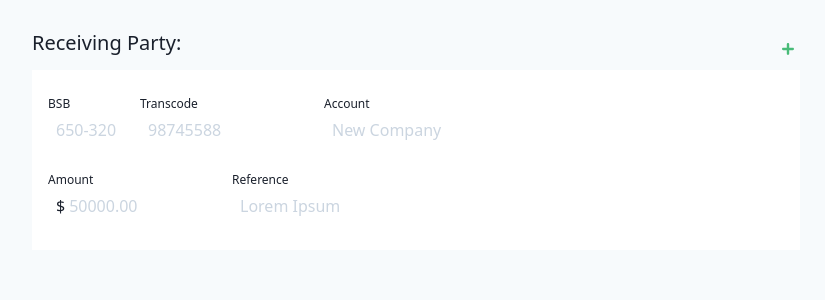
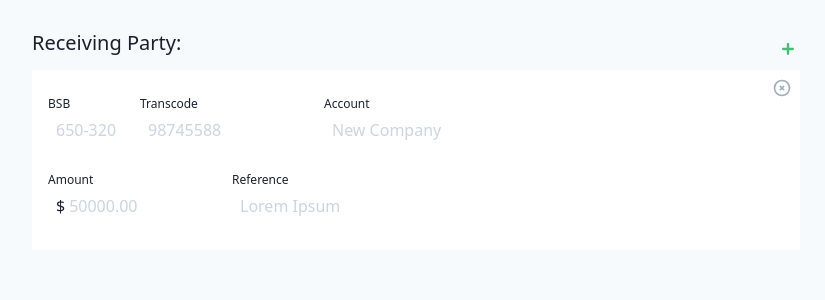
Before and after one commit to baxelson12/aba-gen, an Angular app: page / in a window 1280 px wide. Shown: the part 316-616 px from the top of the page, without its empty margins (224-1049 px from the left). Built offline with nearby package versions, Linux system fonts and the light colour scheme.

Commit message:
feat: Button to remove array entries

```diff
--- a/src/app/app.component.html
+++ b/src/app/app.component.html
@@ -52,14 +52,23 @@
   <div class="mb-16" formArrayName="recipient">
     <div class="flex justify-between items-center">
       <legend class="mb-3 text-xl font-medium">Receiving Party:</legend>
-      <button (click)="addRecipient()">
+      <button (click)="addRecipient()" class="focus:outline-none">
       <svg class="h-6 w-6 fill-current text-green-500" viewBox="0 0 20 20" xmlns="http://www.w3.org/2000/svg">
         <path fill-rule="evenodd" clip-rule="evenodd"
           d="M10 5C10.5523 5 11 5.44772 11 6V9L14 9C14.5523 9 15 9.44772 15 10C15 10.5523 14.5523 11 14 11H11V14C11 14.5523 10.5523 15 10 15C9.44771 15 9 14.5523 9 14V11H6C5.44772 11 5 10.5523 5 10C5 9.44771 5.44772 9 6 9L9 9V6C9 5.44772 9.44771 5 10 5Z" />
       </svg>
       </button>
     </div>
-    <div *ngFor="let recipient of recipient.controls; let i=index" [formGroupName]="i" class="px-4 py-5 mb-3 shadow bg-white rounded flex flex-col">
+    <div *ngFor="let recipient of recipient.controls; let i=index" [formGroupName]="i" class="px-4 py-5 mb-3 shadow bg-white rounded flex flex-col relative">
+      <div class="absolute top-0 right-0 p-2">
+        <button (click)="removeRecipient(i)" class="focus:outline-none">
+          <svg class="w-5 h-5 stroke-current text-gray-500 hover:text-red-500" fill="none" viewBox="0 0 24 24" xmlns="http://www.w3.org/2000/svg">
+            <path
+              d="M10 14L12 12M12 12L14 10M12 12L10 10M12 12L14 14M21 12C21 16.9706 16.9706 21 12 21C7.02944 21 3 16.9706 3 12C3 7.02944 7.02944 3 12 3C16.9706 3 21 7.02944 21 12Z"
+              stroke-width="2" stroke-linecap="round" stroke-linejoin="round" />
+          </svg>
+        </button>
+      </div>
       <div class="mb-3 w-full flex">
         <div class="w-1/8 pr-3">
           <div class="mb-2">
--- a/src/app/app.component.ts
+++ b/src/app/app.component.ts
@@ -39,4 +39,8 @@ export class AppComponent implements OnInit {
 
     this.recipient.push(form);
   }
+
+  removeRecipient(i: number) {
+    this.recipient.removeAt(i);
+  }
 }
```
